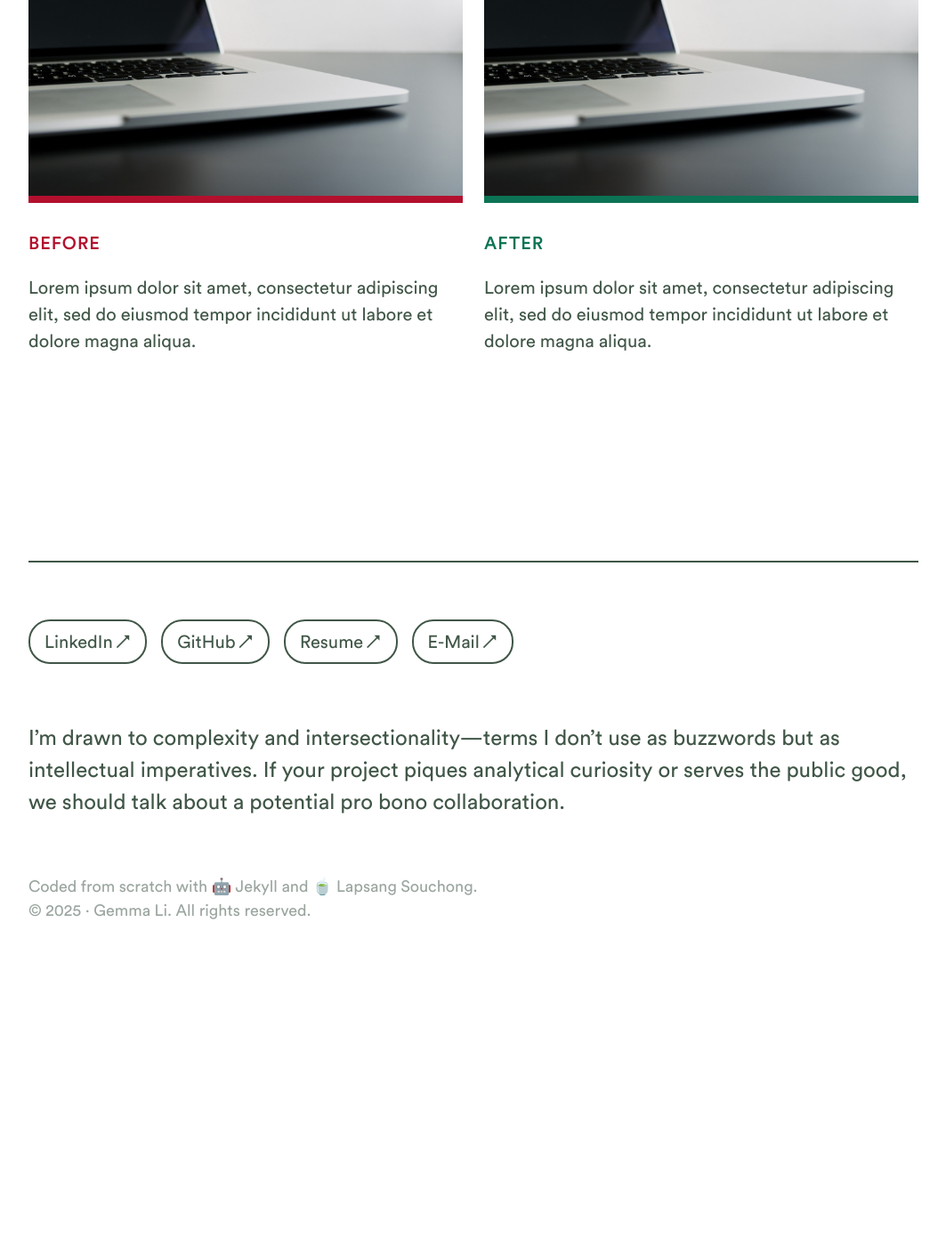
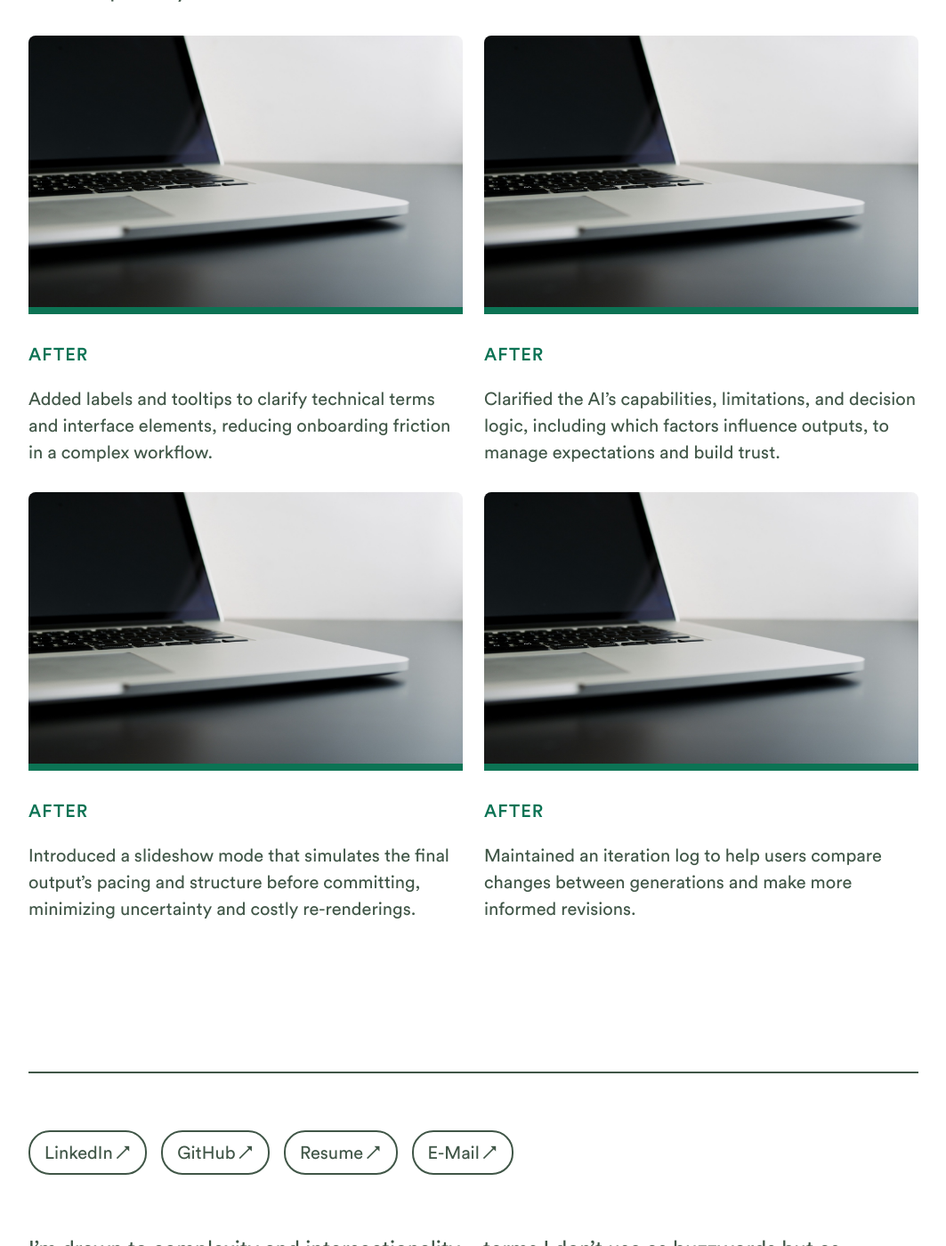
Before and after one commit to azurestocking/azurestocking.github.io, a Jekyll site: the page built from project/opus.html, in a window 1280 px wide and 1400 px high, scrolled down 7555 px. Shown: the whole window at 89% size, without its empty margins (108-1171 px from the left). Built offline with Jekyll 4.4.1, drawn with Linux system fonts in a browser that asks for light colours; some web fonts are replaced; before the commit the page ends 8649 px from its top, so only the background shows below that; some of the changed text lies outside the part shown.

Commit message:
Update post

```diff
--- a/project/opus.html
+++ b/project/opus.html
@@ -135,32 +135,54 @@ title: Opus
                 </video>
                 <h5>AFTER</h5>
                 <p>Flattened the page hierarchy with modals and in-textarea select dropdowns to create intuitive cause-and-effect relationship.</p>
-                <video width="100%" height="auto" autoplay loop muted>
-                    <source src="/images/opus/I2-2-3A.mp4" type="video/mp4" loading="lazy">
-                </video>
-                <h5>AFTER</h5>
-                <p>Separated dialogue from voiceover to support genres where audio diverges from visuals and voiceover alone is thus insufficient.</p>
+            </div>
+        </div>
+        <div class="col-1">
+            <div class="col-2">
+                <div class="col-1 before">
+                    <img src="{{ '/images/opus/I2-2-3B.png' | relative_url }}" loading="lazy">
+                    <h5>BEFORE</h5>
+                    <p>Provided only voiceover for generating audio tracks, without distinguishing between spoken dialogue and narrative commentary.</p>
+                </div>
+                <div class="col-1 after">
+                    <video width="100%" height="auto" autoplay loop muted>
+                        <source src="/images/opus/I2-2-3A.mp4" type="video/mp4" loading="lazy">
+                    </video>
+                    <h5>AFTER</h5>
+                    <p>Separated dialogue from voiceover to support genres where audio diverges from visuals and voiceover alone is thus insufficient.</p>
+                </div>
             </div>
         </div>
     </div>
 </section>
+<section>
     <h3>III. Transparency</h3>
     <div class="col-1">
         <div class="col-2">
-            <div class="col-1 before">
+            <div class="col-1 after">
                 <img src="{{ '/images/placeholder.jpg' | relative_url }}" loading="lazy">
-                <h5>BEFORE</h5>
-                <p>Lorem ipsum dolor sit amet, consectetur adipiscing elit, sed do eiusmod tempor incididunt ut labore et dolore magna aliqua.</p>
+                <h5>AFTER</h5>
+                <p>Added labels and tooltips to clarify technical terms and interface elements, reducing onboarding friction in a complex workflow.</p>
             </div>
             <div class="col-1 after">
                 <img src="{{ '/images/placeholder.jpg' | relative_url }}" loading="lazy">
                 <h5>AFTER</h5>
-                <p>Lorem ipsum dolor sit amet, consectetur adipiscing elit, sed do eiusmod tempor incididunt ut labore et dolore magna aliqua.</p>
+                <p>Clarified the AI’s capabilities, limitations, and decision logic, including which factors influence outputs, to manage expectations and build trust.</p>
+            </div>
+        </div>
+        <div class="col-2">
+            <div class="col-1 after">
+                <img src="{{ '/images/placeholder.jpg' | relative_url }}" loading="lazy">
+                <h5>AFTER</h5>
+                <p>Introduced a slideshow mode that simulates the final output’s pacing and structure before committing, minimizing uncertainty and costly re-renderings.</p>
+            </div>
+            <div class="col-1 after">
+                <img src="{{ '/images/placeholder.jpg' | relative_url }}" loading="lazy">
+                <h5>AFTER</h5>
+                <p>Maintained an iteration log to help users compare changes between generations and make more informed revisions.</p>
             </div>
         </div>
     </div>
-<section>
-
 </section>
 
 <script>
```
Also changed, not shown: images/opus/I2-2-1A.png, images/opus/I2-2-1B.png, images/opus/I2-2-3B.png (added).
